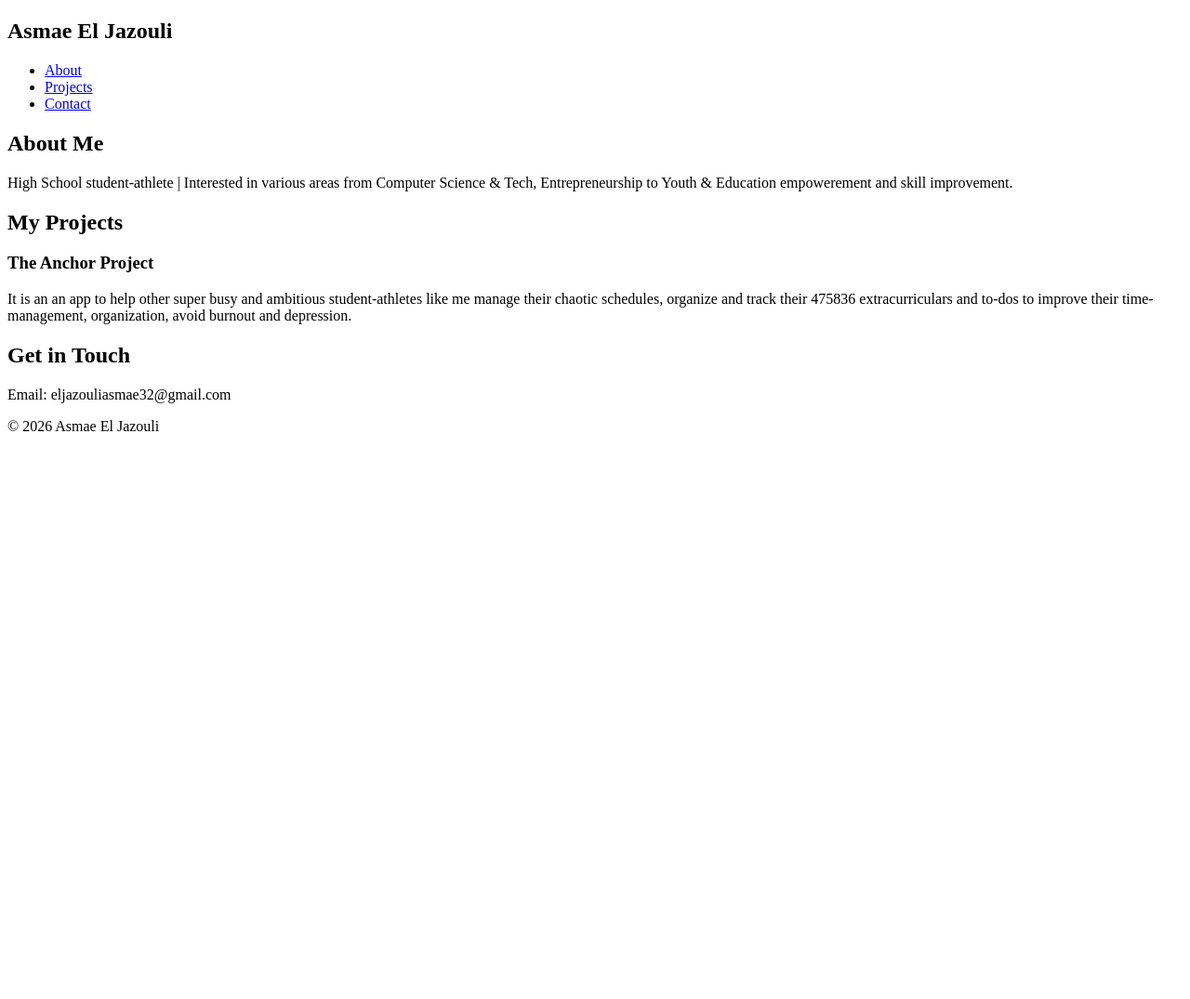
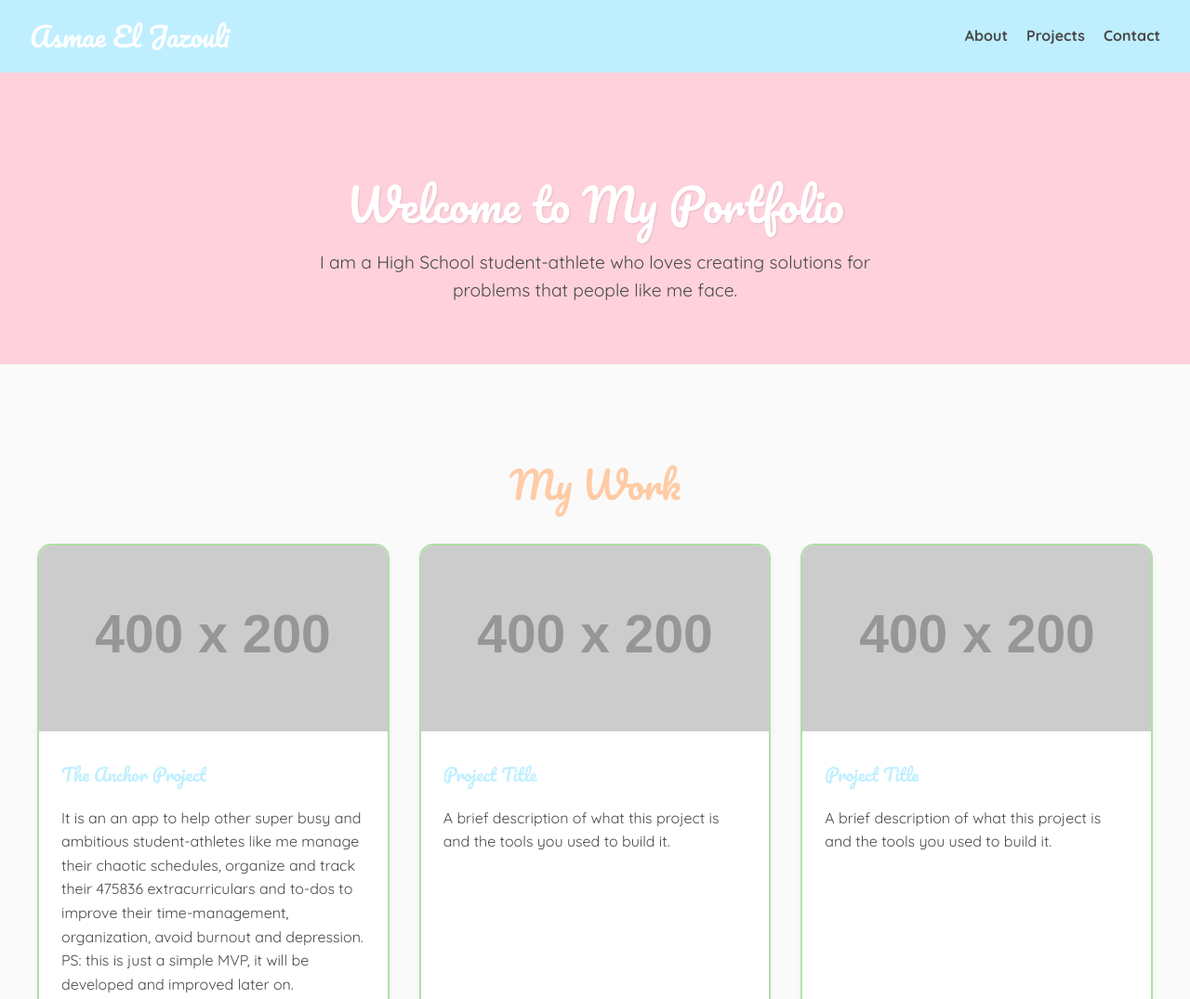
Before and after one commit to Asmae32/My-personal-website, a plain HTML site: page index.html in a window 1280 px wide. Shown: the top 1075 px of the page at 93% size. Before the commit the page ends 800 px from the top, so only its background shows below. Drawn offline with Linux system fonts and the light colour scheme; placeholder pictures from the web are drawn by us.

Commit message:
Commit changes to personalize my portfolio website and add these changes to github

```diff
--- a/index.html
+++ b/index.html
@@ -3,11 +3,177 @@
 <head>
     <meta charset="UTF-8">
     <meta name="viewport" content="width=device-width, initial-scale=1.0">
-    <title>My Portfolio</title>
-    <link rel="stylesheet" href="style.css">
+    <title>My Sparkly Portfolio</title>
+
+    <!-- Google Fonts: Pacifico and Quicksand -->
+    <link rel="preconnect" href="https://fonts.googleapis.com">
+    <link rel="preconnect" href="https://fonts.gstatic.com" crossorigin>
+    <link href="https://fonts.googleapis.com/css2?family=Pacifico&family=Quicksand:wght@400;600;700&display=swap" rel="stylesheet">
+
+    <style>
+        /* CSS Variables for your Pastel Palette */
+        :root {
+            --pastel-pink: #FFD1DC;
+            --pastel-blue: #BFEFFF;
+            --pastel-green: #B0E0A8;
+            --pastel-orange: #FFCBA5;
+            --text-color: #4A4A4A; /* A soft dark gray for readability */
+            --white: #FFFFFF;
+        }
+
+        body {
+            font-family: 'Quicksand', sans-serif; /* Body text font */
+            margin: 0;
+            padding: 0;
+            background-color: #FAFAFA; /* Very light background */
+            color: var(--text-color);
+            line-height: 1.6;
+        }
+
+        /* Pacifico for Titles */
+        h1, h2, h3 {
+            font-family: 'Pacifico', cursive;
+            font-weight: 400;
+        }
+
+        /* Navigation */
+        nav {
+            background-color: var(--pastel-blue);
+            padding: 1rem 2rem;
+            display: flex;
+            justify-content: space-between;
+            align-items: center;
+            box-shadow: 0 2px 5px rgba(0,0,0,0.05);
+        }
+
+        nav h1 {
+            margin: 0;
+            color: var(--white);
+            font-size: 1.8rem;
+        }
+
+        nav ul {
+            list-style: none;
+            display: flex;
+            gap: 20px;
+            margin: 0;
+            padding: 0;
+        }
+
+        nav a {
+            text-decoration: none;
+            color: var(--text-color);
+            font-weight: 700;
+            transition: color 0.3s;
+        }
+
+        nav a:hover {
+            color: var(--white);
+        }
+
+        /* Hero Section */
+        .hero {
+            background-color: var(--pastel-pink);
+            text-align: center;
+            padding: 4rem 2rem;
+        }
+
+        .hero h1 {
+            font-size: 3rem;
+            margin-bottom: 0.5rem;
+            color: var(--white);
+            text-shadow: 1px 1px 2px rgba(0,0,0,0.1);
+        }
+
+        .hero p {
+            font-size: 1.2rem;
+            max-width: 600px;
+            margin: 0 auto;
+        }
+
+        /* Projects Section */
+        .projects {
+            padding: 4rem 2rem;
+            max-width: 1200px;
+            margin: 0 auto;
+        }
+
+        .projects h2 {
+            text-align: center;
+            color: var(--pastel-orange);
+            font-size: 2.5rem;
+            margin-bottom: 2rem;
+        }
+
+        .project-grid {
+            display: grid;
+            grid-template-columns: repeat(auto-fit, minmax(300px, 1fr));
+            gap: 2rem;
+        }
+
+        .card {
+            background-color: var(--white);
+            border-radius: 15px;
+            overflow: hidden;
+            box-shadow: 0 4px 6px rgba(0,0,0,0.05);
+            transition: transform 0.2s;
+            border: 2px solid var(--pastel-green);
+        }
+
+        .card:hover {
+            transform: translateY(-5px);
+        }
+
+        .card img {
+            width: 100%;
+            height: 200px;
+            object-fit: cover;
+        }
+
+        .card-content {
+            padding: 1.5rem;
+        }
+
+        .card h3 {
+            color: var(--pastel-blue);
+            margin-top: 0;
+        }
+
+        /* Contact Section */
+        .contact {
+            background-color: var(--pastel-green);
+            text-align: center;
+            padding: 4rem 2rem;
+            color: var(--text-color);
+        }
+
+        .contact h2 {
+            font-size: 2.5rem;
+            margin-bottom: 1rem;
+        }
+
+        .btn {
+            display: inline-block;
+            background-color: var(--pastel-orange);
+            color: var(--white);
+            padding: 10px 20px;
+            text-decoration: none;
+            border-radius: 25px;
+            font-weight: 700;
+            margin-top: 1rem;
+            box-shadow: 0 2px 4px rgba(0,0,0,0.1);
+        }
+
+        footer {
+            text-align: center;
+            padding: 1rem;
+            background-color: #f0f0f0;
+            font-size: 0.9rem;
+        }
+    </style>
 </head>
 <body>
-    <header>
+
     <nav>
         <h1>Asmae El Jazouli</h1>
         <ul>
@@ -16,34 +182,55 @@
             <li><a href="#contact">Contact</a></li>
         </ul>
     </nav>
-    </header>
 
-    <main>
-        <section id="about">
-            <h2>About Me</h2>
-            <p>High School student-athlete | Interested in various areas from Computer Science & Tech, Entrepreneurship to Youth & Education empowerement and skill improvement.</p>
+    <section id="about" class="hero">
+        <h1>Welcome to My Portfolio</h1>
+        <p>I am a High School student-athlete who loves creating solutions for problems that people like me face.</p>
     </section>
 
-        <section id="projects">
-            <h2>My Projects</h2>
+    <section id="projects" class="projects">
+        <h2>My Work</h2>
         <div class="project-grid">
+            <!-- Project 1 -->
             <div class="card">
+                <!-- Replace src with your image URL -->
+                <img src="https://via.placeholder.com/400x200/BFEFFF/4A4A4A?text=Project+1" alt="Project 1">
+                <div class="card-content">
                     <h3>The Anchor Project</h3>
-                    <p>It is an an app to help other super busy and ambitious student-athletes like me manage their chaotic schedules, organize and track their 475836 extracurriculars and to-dos to improve their time-management, organization, avoid burnout and depression.</p>
+                    <p>It is an an app to help other super busy and ambitious student-athletes like me manage their chaotic schedules, organize and track their 475836 extracurriculars and to-dos to improve their time-management, organization, avoid burnout and depression. PS: this is just a simple MVP, it will be developed and improved later on.
+</p>
+                </div>
+            </div>
+
+            <!-- Project 2 -->
+            <div class="card">
+                <img src="https://via.placeholder.com/400x200/FFD1DC/4A4A4A?text=Project+2" alt="Project 2">
+                <div class="card-content">
+                    <h3>Project Title</h3>
+                    <p>A brief description of what this project is and the tools you used to build it.</p>
+                </div>
+            </div>
+
+            <!-- Project 3 -->
+            <div class="card">
+                <img src="https://via.placeholder.com/400x200/B0E0A8/4A4A4A?text=Project+3" alt="Project 3">
+                <div class="card-content">
+                    <h3>Project Title</h3>
+                    <p>A brief description of what this project is and the tools you used to build it.</p>
+                </div>
             </div>
         </div>
     </section>
 
-        <section id="contact">
-            <h2>Get in Touch</h2>
-            <p>Email: eljazouliasmae32@gmail.com</p>
+    <section id="contact" class="contact">
+        <h2>Let's Connect</h2>
+        <p>I'm currently open to new opportunities and collaborations.</p>
+        <a href="mailto:eljazouliasmae32@gmail.com" class="btn">Send me an Email</a>
     </section>
-    </main>
 
     <footer>
-        <p>&copy; 2026 Asmae El Jazouli</p>
+        <p>&copy; 2026 Asmae El Jazouli. All rights reserved.</p>
     </footer>
 
-    <script src="script.js"></script>
 </body>
 </html>
```
Also changed, not shown: 1 other file. Lines whose indentation alone changed are shown as unchanged.
